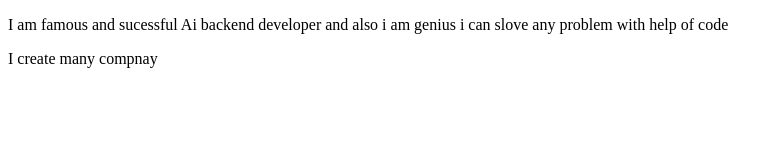
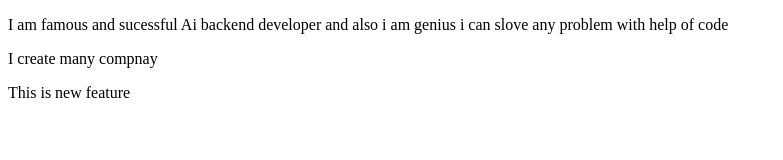
Before and after one commit to LuciferDev-star/LocalRepo, a plain HTML site: page index.html in a window 1280 px wide. Shown: the whole page, without its empty margins (0-783 px from the left). Drawn offline with Linux system fonts and the light colour scheme.

Commit message:
Add new line in html

```diff
--- a/index.html
+++ b/index.html
@@ -8,5 +8,8 @@
 <body>
     <p>I am famous and sucessful Ai backend developer and also i am genius i can slove any problem with help of code</p>
     <Span>I create many compnay </Span>
+    <p>This is new feature
+
+    </p>
 </body>
 </html>
```
